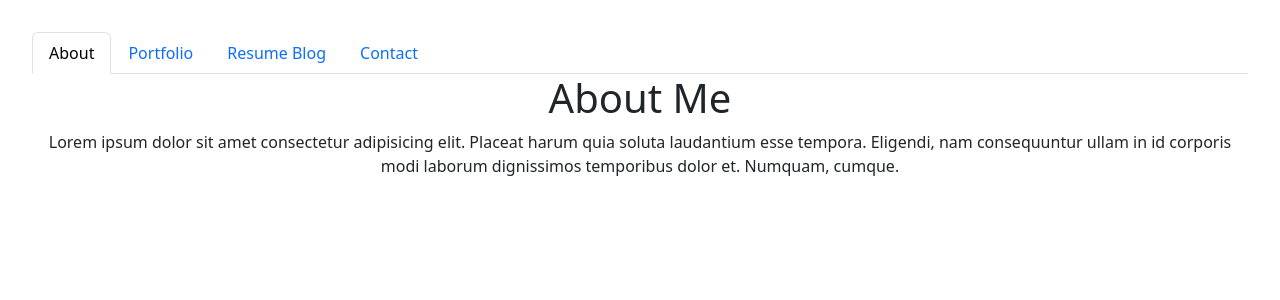
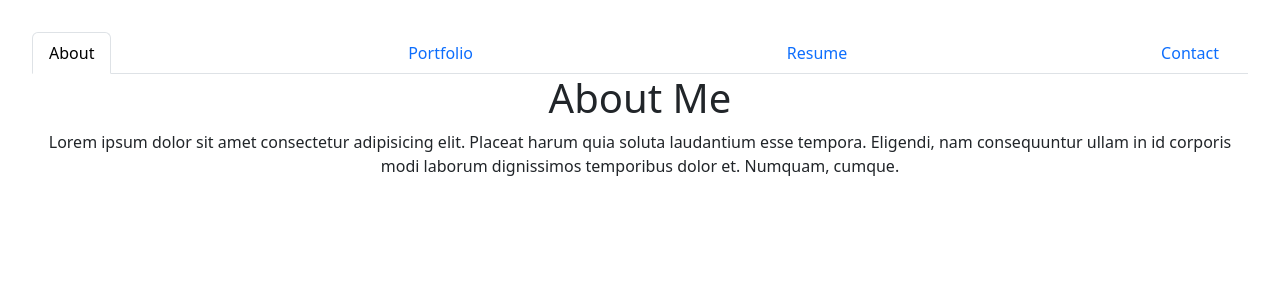
Before and after one commit to aharper2568/react-portfolio, a React (Vite) app: page / in a window 1280 px wide. Shown: the top 300 px of the page. Built offline with nearby package versions, Linux system fonts and the light colour scheme.

Commit message:
fixed styling on nav to fit page

```diff
--- a/src/components/Nav.jsx
+++ b/src/components/Nav.jsx
@@ -1,15 +1,14 @@
-import { Link, useLocation } from 'react-router-dom';
-
+import { Link, useLocation } from "react-router-dom";
 
 function NavTabs() {
   const currentPage = useLocation().pathname;
 
   return (
-    <ul className="nav nav-tabs">
+    <ul className="container-fluid nav nav-tabs justify-content-between">
       <li className="nav-item">
         <Link
           to="/"
-          className={currentPage === '/' ? 'nav-link active' : 'nav-link'}
+          className={currentPage === "/" ? "nav-link active" : "nav-link"}
         >
           About
         </Link>
@@ -17,8 +16,7 @@ function NavTabs() {
       <li className="nav-item">
         <Link
           to="/Portfolio"
-
-          className={currentPage === '/About' ? 'nav-link active' : 'nav-link'}
+          className={currentPage === "/About" ? "nav-link active" : "nav-link"}
         >
           Portfolio
         </Link>
@@ -26,15 +24,17 @@ function NavTabs() {
       <li className="nav-item">
         <Link
           to="/Resume"
-          className={currentPage === '/Blog' ? 'nav-link active' : 'nav-link'}
-        >Resume
-          Blog
+          className={currentPage === "/Blog" ? "nav-link active" : "nav-link"}
+        >
+          Resume
         </Link>
       </li>
       <li className="nav-item">
         <Link
           to="/Contact"
-          className={currentPage === '/Contact' ? 'nav-link active' : 'nav-link'}
+          className={
+            currentPage === "/Contact" ? "nav-link active" : "nav-link"
+          }
         >
           Contact
         </Link>
```
